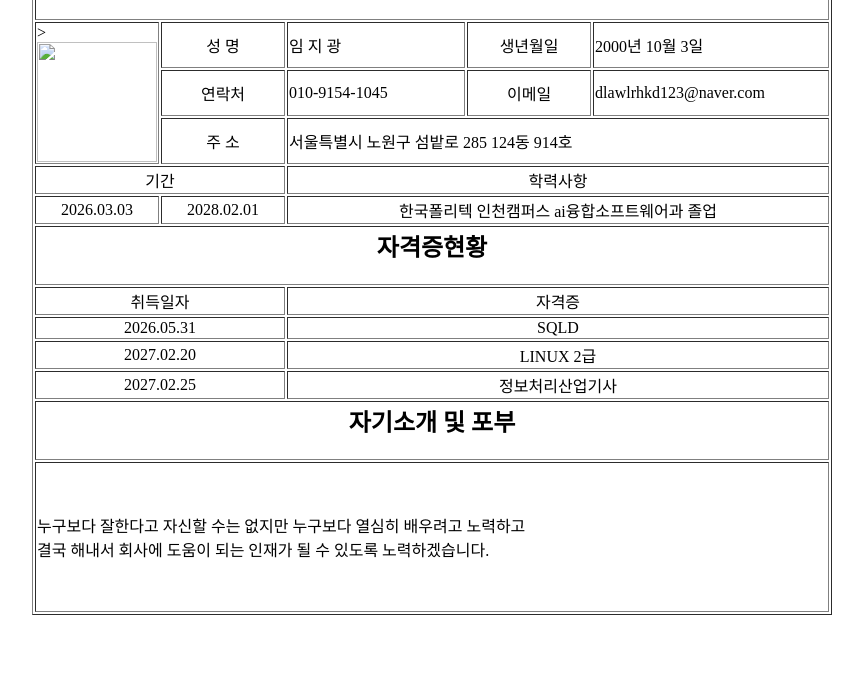
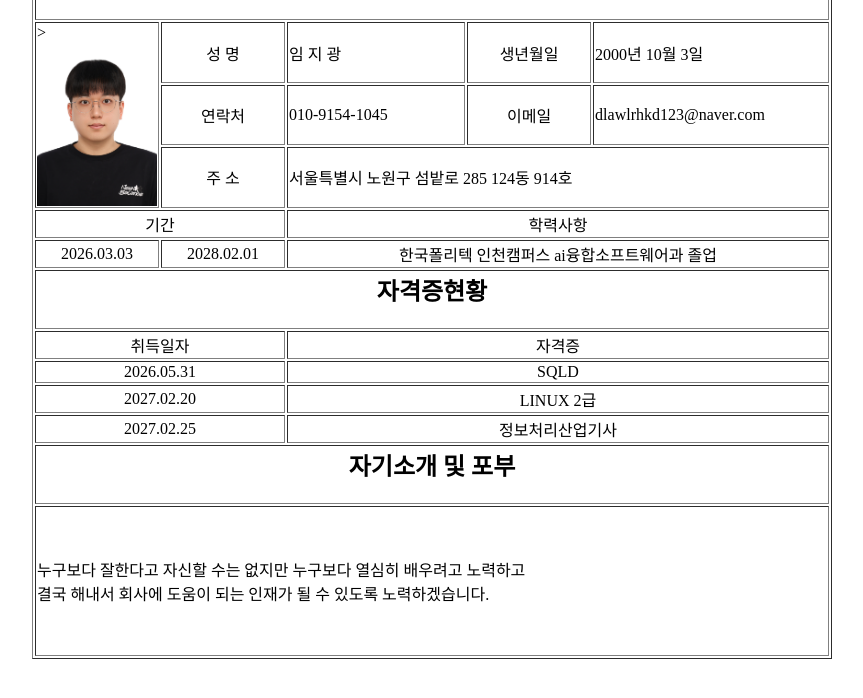
Before and after one commit to limjigwang/task, a plain HTML site: page index.html in a window 1280 px wide. Shown: the part 62-760 px from the top of the page, without its empty margins (208-1071 px from the left). Drawn offline with Linux system fonts and the light colour scheme.

Commit message:
index.html

```diff
--- a/index.html
+++ b/index.html
@@ -13,7 +13,7 @@
         </tr>
 
         <tr>
-            <td rowspan="3" width="120">><img src="img/lim.jpg" width="120" >
+            <td rowspan="3" width="120">><img src="lim.jpg" width="120" >
             <td width="120" align="center">성 명</td>
             <td width="280" colspan="2">임 지 광</td>
             <td width="120" align="center">생년월일</td>
```
